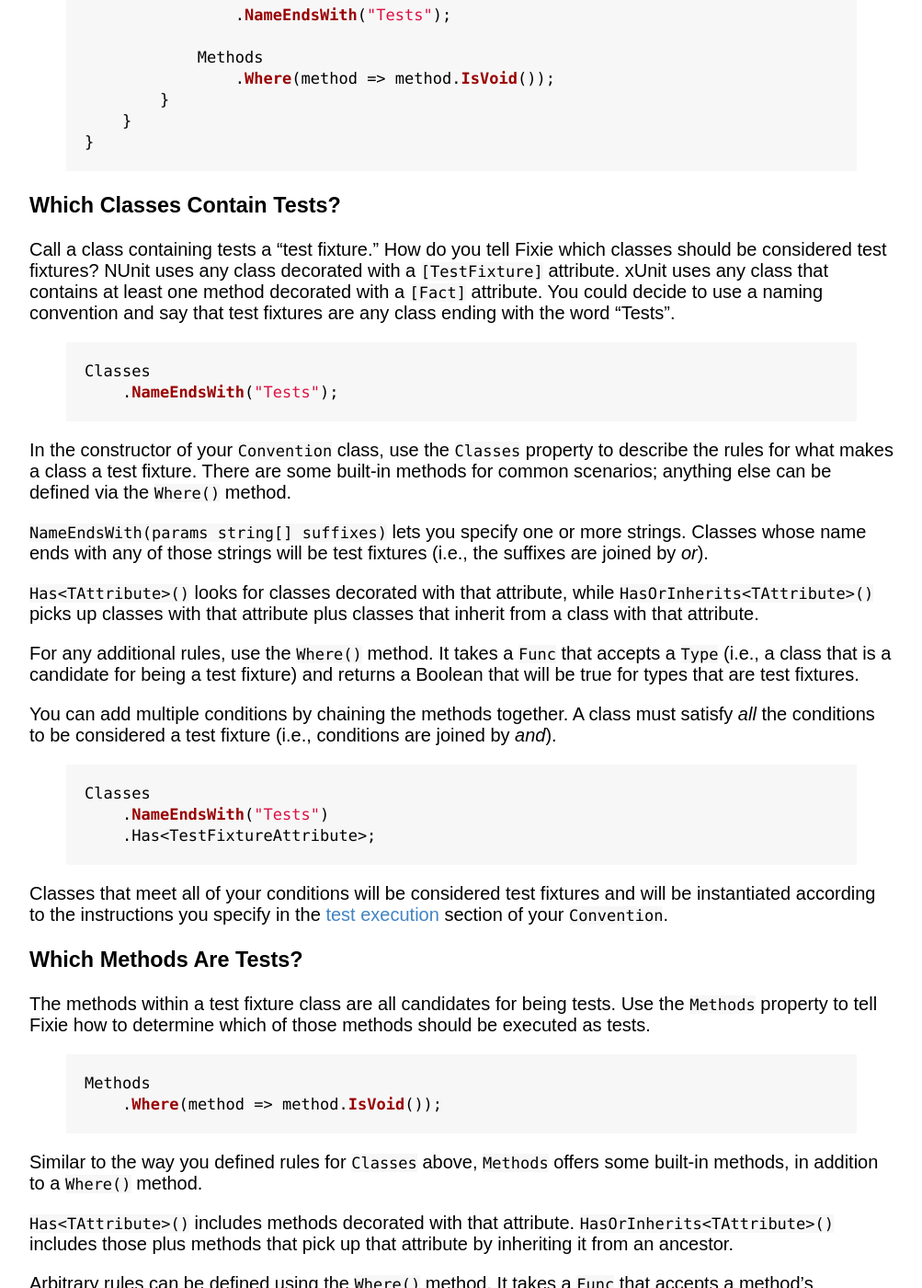
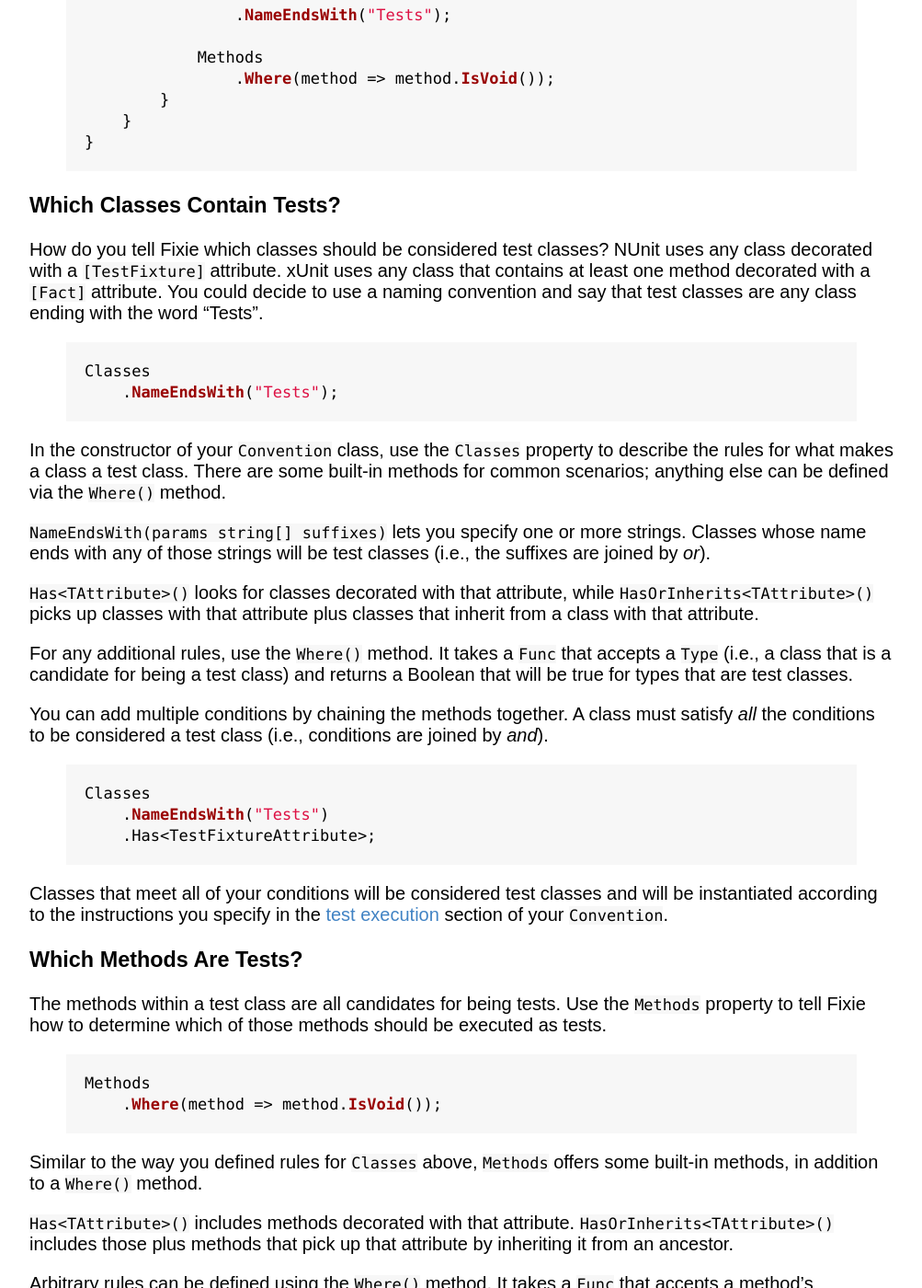
Before and after one commit to fixie/fixie.github.io, a Jekyll site: the page built from docs/test-discovery.md, in a window 1280 px wide and 1400 px high, scrolled down 719 px. Shown: the whole window at 92% size, without its empty margins (138-1141 px from the left). Built offline with Jekyll 4.4.1, drawn with Linux system fonts in a browser that asks for light colours.

Commit message:
Update the Test Discovery page to refer to test classes as "test classes" instead of "test fixtures".  In Fixie's API, a Fixture is a runtime concept (the stateful instantiation of a test class), so referring to them as fixtures at discovery time is inconsistent.

```diff
--- a/docs/test-discovery.md
+++ b/docs/test-discovery.md
@@ -29,22 +29,22 @@
 
 ### Which Classes Contain Tests?
 
-Call a class containing tests a "test fixture." How do you tell Fixie which classes should be considered test fixtures? NUnit uses any class decorated with a `[TestFixture]` attribute. xUnit uses any class that contains at least one method decorated with a `[Fact]` attribute. You could decide to use a naming convention and say that test fixtures are any class ending with the word "Tests".
+How do you tell Fixie which classes should be considered test classes? NUnit uses any class decorated with a `[TestFixture]` attribute. xUnit uses any class that contains at least one method decorated with a `[Fact]` attribute. You could decide to use a naming convention and say that test classes are any class ending with the word "Tests".
 
 {% highlight csharp %}
 Classes
     .NameEndsWith("Tests");
 {% endhighlight %}
 
-In the constructor of your `Convention` class, use the `Classes` property to describe the rules for what makes a class a test fixture. There are some built-in methods for common scenarios; anything else can be defined via the `Where()` method.
+In the constructor of your `Convention` class, use the `Classes` property to describe the rules for what makes a class a test class. There are some built-in methods for common scenarios; anything else can be defined via the `Where()` method.
 
-`NameEndsWith(params string[] suffixes)` lets you specify one or more strings. Classes whose name ends with any of those strings will be test fixtures (i.e., the suffixes are joined by *or*).
+`NameEndsWith(params string[] suffixes)` lets you specify one or more strings. Classes whose name ends with any of those strings will be test classes (i.e., the suffixes are joined by *or*).
 
 `Has<TAttribute>()` looks for classes decorated with that attribute, while `HasOrInherits<TAttribute>()` picks up classes with that attribute plus classes that inherit from a class with that attribute.
 
-For any additional rules, use the `Where()` method. It takes a `Func` that accepts a `Type` (i.e., a class that is a candidate for being a test fixture) and returns a Boolean that will be true for types that are test fixtures.
+For any additional rules, use the `Where()` method. It takes a `Func` that accepts a `Type` (i.e., a class that is a candidate for being a test class) and returns a Boolean that will be true for types that are test classes.
 
-You can add multiple conditions by chaining the methods together. A class must satisfy *all* the conditions to be considered a test fixture (i.e., conditions are joined by *and*).
+You can add multiple conditions by chaining the methods together. A class must satisfy *all* the conditions to be considered a test class (i.e., conditions are joined by *and*).
 
 {% highlight csharp %}
 Classes
@@ -52,11 +52,11 @@
     .Has<TestFixtureAttribute>;
 {% endhighlight %}
 
-Classes that meet all of your conditions will be considered test fixtures and will be instantiated according to the instructions you specify in the [test execution](../test-execution) section of your `Convention`.
+Classes that meet all of your conditions will be considered test classes and will be instantiated according to the instructions you specify in the [test execution](../test-execution) section of your `Convention`.
 
 ### Which Methods Are Tests?
 
-The methods within a test fixture class are all candidates for being tests. Use the `Methods` property to tell Fixie how to determine which of those methods should be executed as tests.
+The methods within a test class are all candidates for being tests. Use the `Methods` property to tell Fixie how to determine which of those methods should be executed as tests.
 
 {% highlight csharp %}
 Methods
```
